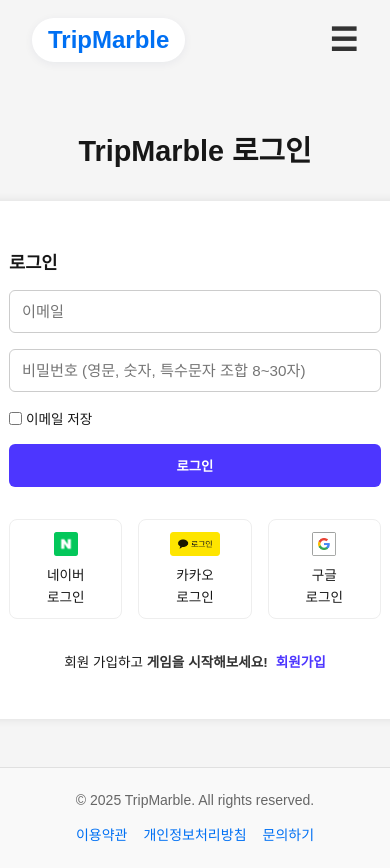
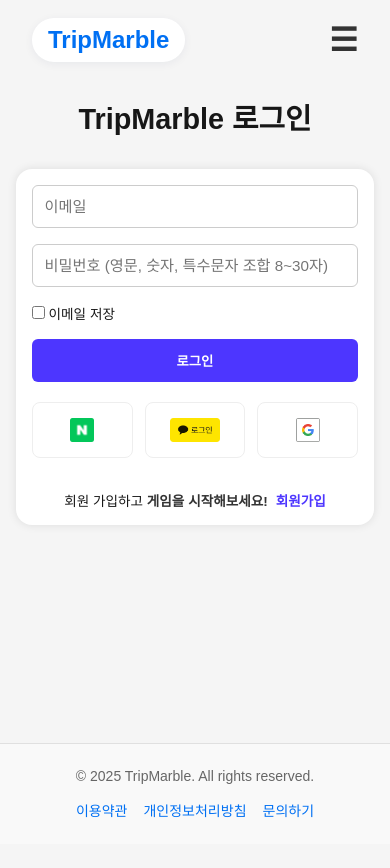
Before and after one commit to 8llow8llowMe/tripmarble, a Next.js app in the folder frontend/web/: page /login in a window 390 px wide. After the commit the page ends 844 px from the top, so only its background shows below. Built offline with nearby package versions, Linux system fonts and the light colour scheme; no server answers.

Commit message:
[FE/web] fix: 로그인, 회원가입 반응형 ui 적용

```diff
--- a/frontend/web/src/app/(auth)/AuthLayout.module.scss
+++ b/frontend/web/src/app/(auth)/AuthLayout.module.scss
@@ -2,7 +2,7 @@
   display: flex;
   flex-direction: column;
   align-items: center;
-  padding: 3rem;
+  padding: clamp(1rem, 4vw, 3rem);
 }
 
 .title {
@@ -12,9 +12,18 @@
 }
 
 .card {
-  width: 500px;
+  /* Responsive container: fills width on small screens, caps on large */
+  width: 100%;
+  max-width: 500px;
   background: white;
-  padding: 3rem 4rem;
+  /* Reduce padding further on small screens */
+  padding: clamp(0.75rem, 4vw, 2rem) clamp(0.75rem, 4vw, 2rem);
   border-radius: 1rem;
   box-shadow: 0 0 10px rgba(0, 0, 0, 0.1);
 }
+
+@media (max-width: 520px) {
+  // .title {
+  //   display: none;
+  // }
+}
--- a/frontend/web/src/features/auth/login/LoginForm.module.scss
+++ b/frontend/web/src/features/auth/login/LoginForm.module.scss
@@ -14,6 +14,7 @@
   border: 1px solid #ccc;
   border-radius: 6px;
   font-size: 0.95rem;
+  width: 100%;
 }
 
 .options {
@@ -56,6 +57,7 @@
   justify-content: space-between;
   margin-top: 2rem;
   gap: 1rem;
+  flex-wrap: wrap;
 }
 .socialWord {
   display: flex;
@@ -76,7 +78,8 @@
 }
 
 .socialItem {
-  flex: 1;
+  flex: 1 1 30%;
+  // min-width: 100px;
   text-align: center;
   border: 1px solid #eee;
   padding: 0.75rem;
@@ -88,6 +91,42 @@
   flex-direction: column;
   align-items: center;
   gap: 0.5rem;
+}
+
+@media (max-width: 360px) {
+  .socialItem {
+    flex: 1 1 100%;
+  }
+}
+
+/* Small screens: icon-only, horizontal row */
+@media (max-width: 480px) {
+  .socialLogin {
+    justify-content: center;
+    flex-wrap: nowrap;
+    gap: 0.75rem;
+    margin-top: 1.25rem;
+  }
+
+  .socialItem {
+    flex: 1 1 30%;
+    width: 56px;
+    height: 56px;
+    padding: 0;
+    display: inline-flex;
+    align-items: center;
+    justify-content: center;
+  }
+
+  // .socialItem img {
+  //   width: 28px;
+  //   height: 28px;
+  //   object-fit: contain;
+  // }
+
+  .socialWord {
+    display: none;
+  }
 }
 
 .footer {
--- a/frontend/web/src/features/auth/login/LoginForm.tsx
+++ b/frontend/web/src/features/auth/login/LoginForm.tsx
@@ -54,7 +54,7 @@
   return (
     <>
       <form className={styles.form} onSubmit={handleSubmit}>
-        <label className={styles.label}>로그인</label>
+        {/* <label className={styles.label}>로그인</label> */}
         <input
           type="text"
           placeholder="이메일"
```
